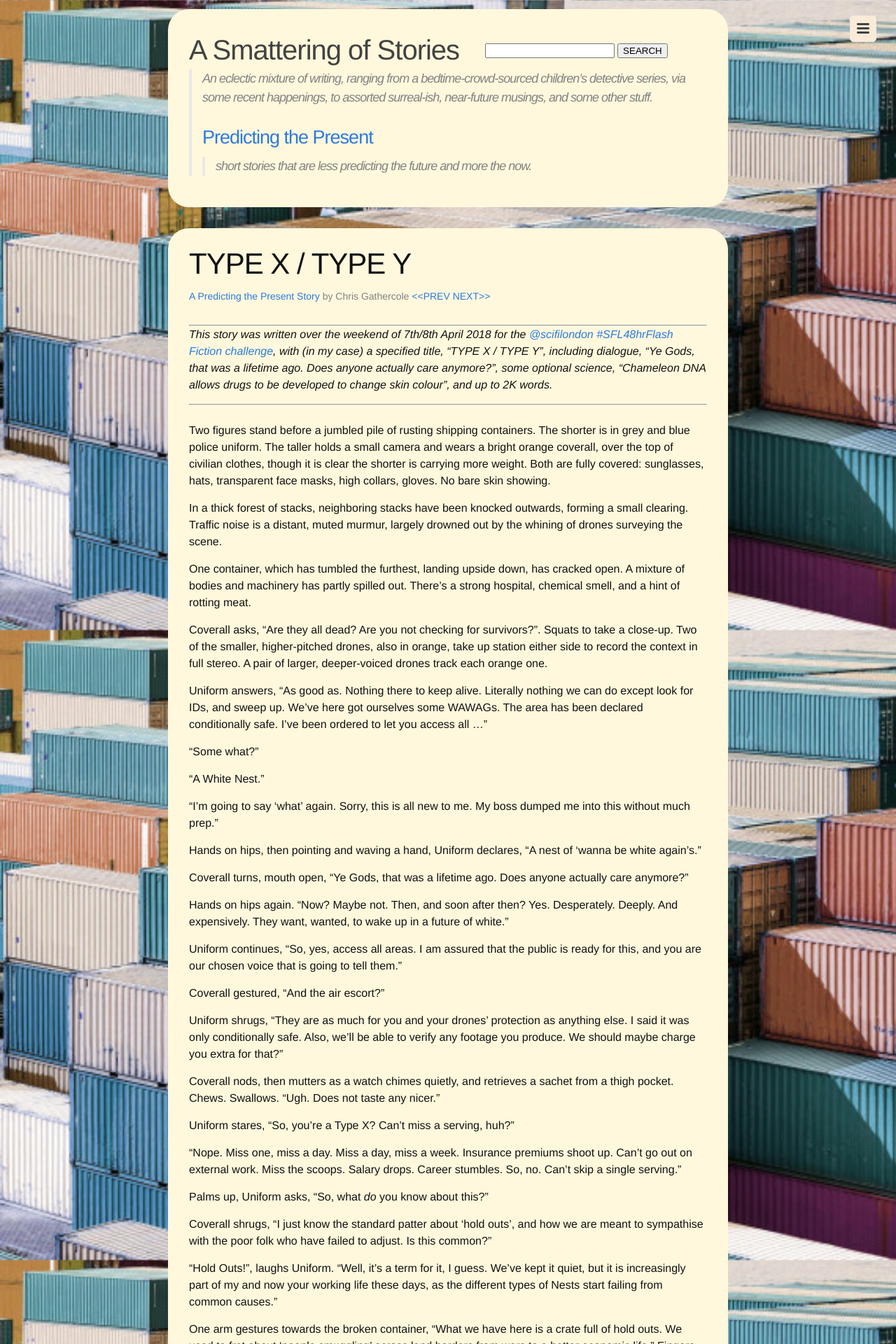
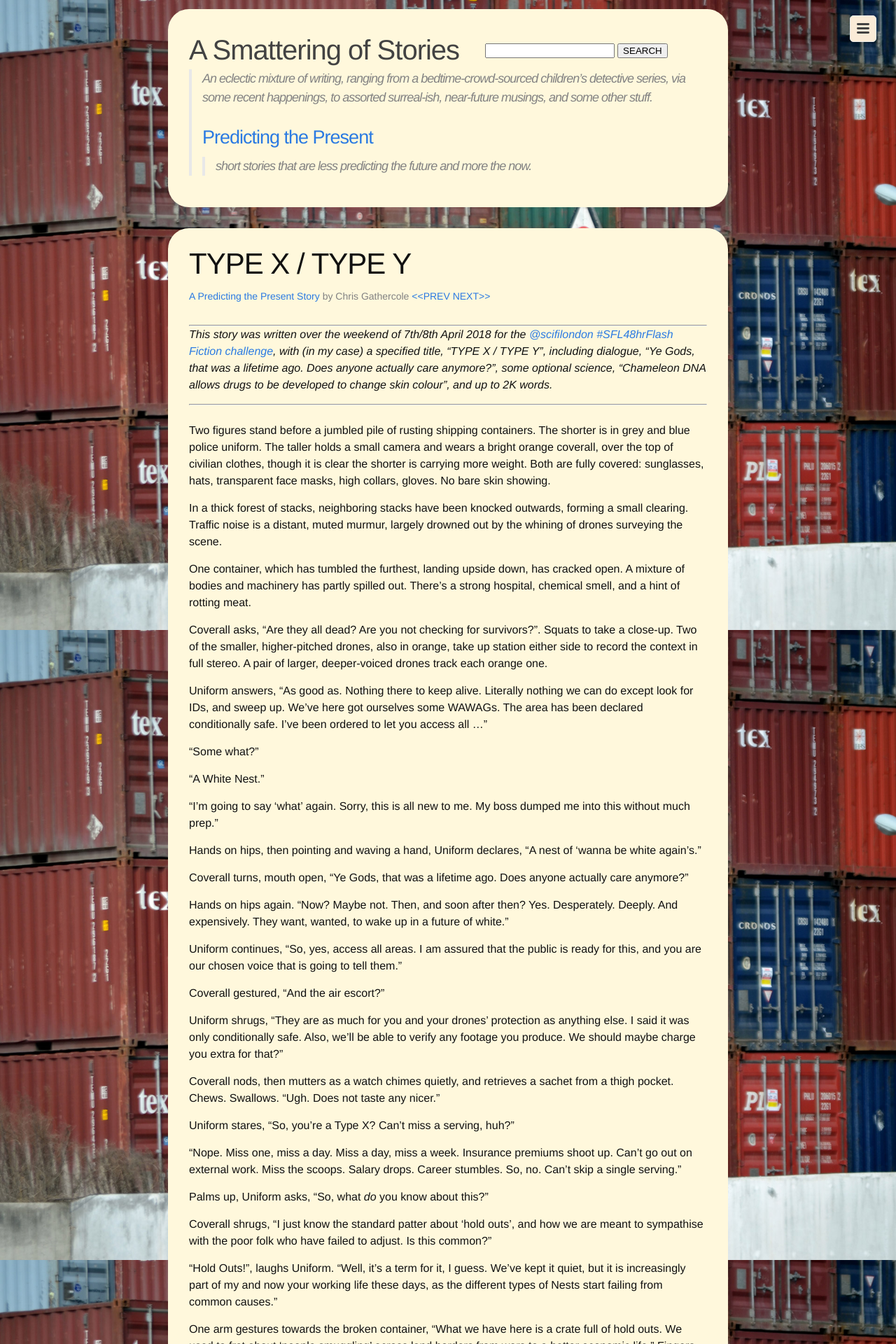
Before and after one commit to upthebuzzard/upthebuzzard.github.io, a Jekyll site: the page built from _predicting_the_present/2018-04-09-48hrflashfiction2018-type-x-type-y.md, in a window 1280 px wide. Shown: the top 1920 px of the page at 70% size. Built offline with Jekyll 4.4.1, drawn with Linux system fonts in a browser that asks for light colours; some web fonts are replaced.

Commit message:
changed for public domain pic

```diff
--- a/_predicting_the_present/2018-04-09-48hrflashfiction2018-type-x-type-y.md
+++ b/_predicting_the_present/2018-04-09-48hrflashfiction2018-type-x-type-y.md
@@ -12,7 +12,7 @@ related-posts:
   draft-1: /predicting_the_present/2018-04-09-48hrflashfiction2018-type-x-type-y-draft-01
   draft-2: /predicting_the_present/2018-04-09-48hrflashfiction2018-type-x-type-y-draft-02
   entry-for-2017: /predicting_the_present/2017-04-09-48hrflashfiction2017-several-days
-background_image_url: /assets/img/predicting-the-present/shutterstock_233849014vfedef.jpg
+background_image_url: /assets/img/predicting-the-present/shipping-containers-1362406957o8M.jpg
 ---
 
 Two figures stand before a jumbled pile of rusting shipping containers. The shorter is in grey and blue police uniform. The taller holds a small camera and wears a bright orange coverall, over the top of civilian clothes, though it is clear the shorter is carrying more weight. Both are fully covered: sunglasses, hats, transparent face masks, high collars, gloves. No bare skin showing.
```
Also changed, not shown: assets/img/predicting-the-present/shipping-containers-1362406957o8M.jpg (added), assets/img/predicting-the-present/shutterstock_233849014vfedef.jpg (deleted).
